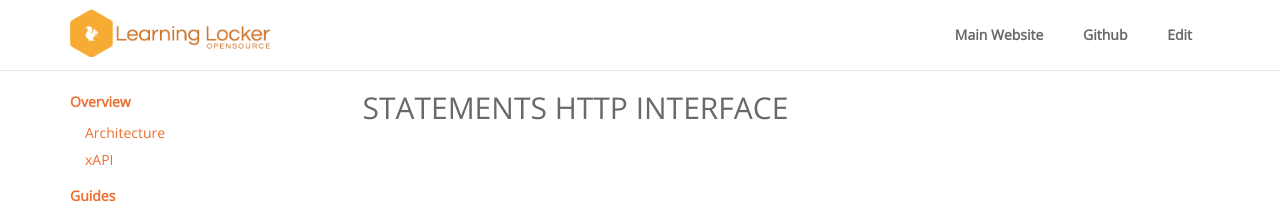
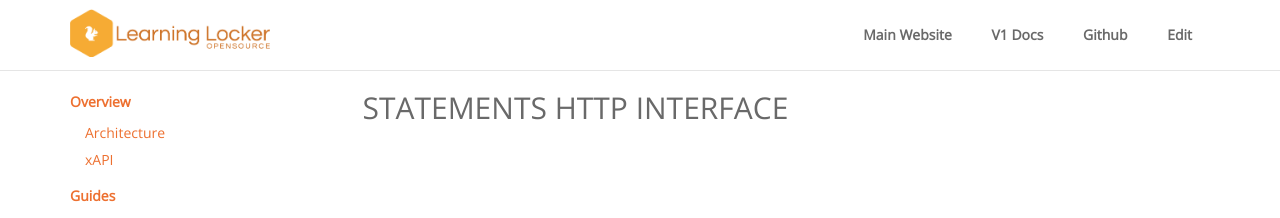
Before and after one commit to LearningLocker/docs, a Jekyll site: the page built from src/http-statements.md, in a window 1280 px wide. Shown: the top 218 px of the page. Built offline with Jekyll 4.4.1, drawn with Linux system fonts in a browser that asks for light colours; nearby versions of some CDN libraries; our own code applies the rules of GitHub Pages for plain Markdown files.

Commit message:
Adds V1 docs link.

```diff
--- a/src/_includes/header.html
+++ b/src/_includes/header.html
@@ -3,6 +3,7 @@
         <img src="../images/logo-small.png" class="logo">
         <nav class="docs-nav pull-right">
             <a class="docs-nav-item" href="http://learninglocker.net">Main Website</a>
+            <a class="docs-nav-item" href="http://v1docs.learninglocker.net">V1 Docs</a>
             <a class="docs-nav-item" href="https://github.com/LearningLocker/learninglocker">Github</a>
             <a class="docs-nav-item" href="https://github.com/LearningLocker/docs">Edit</a>
         </nav>
```
